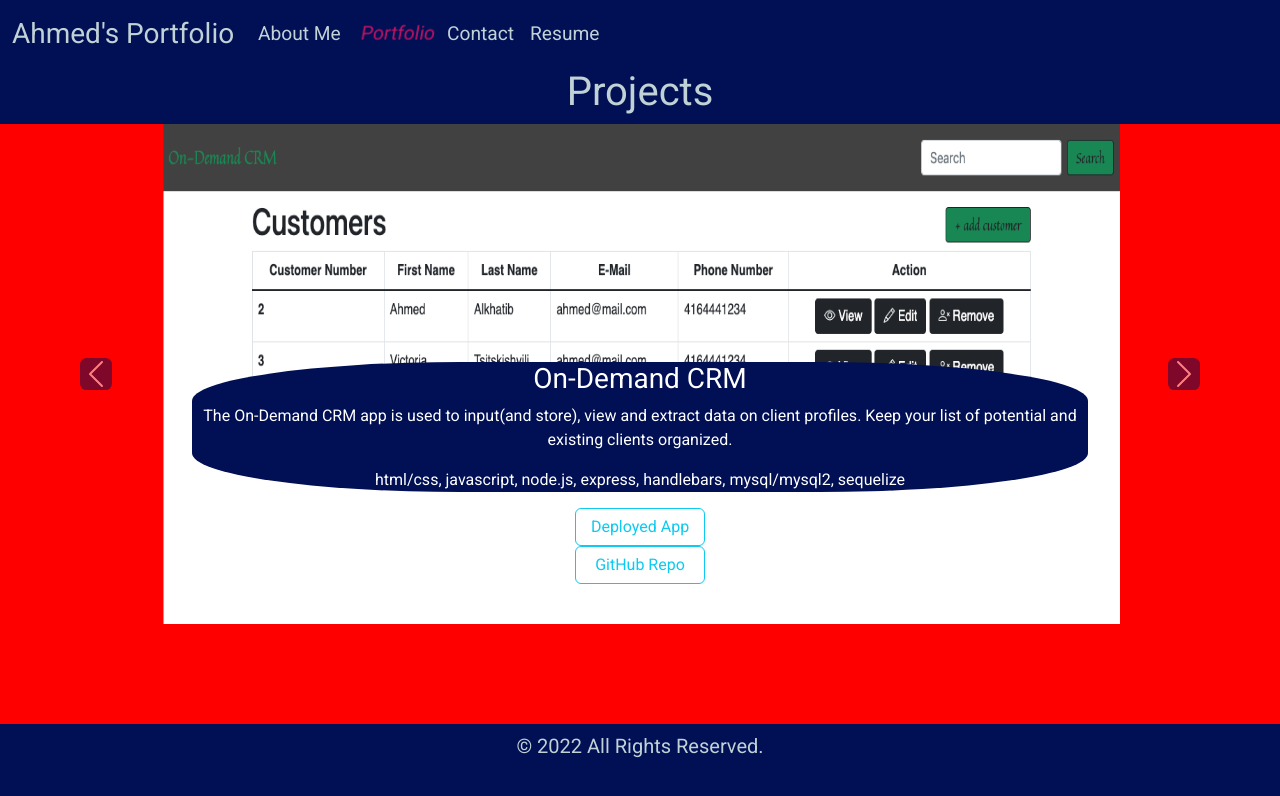
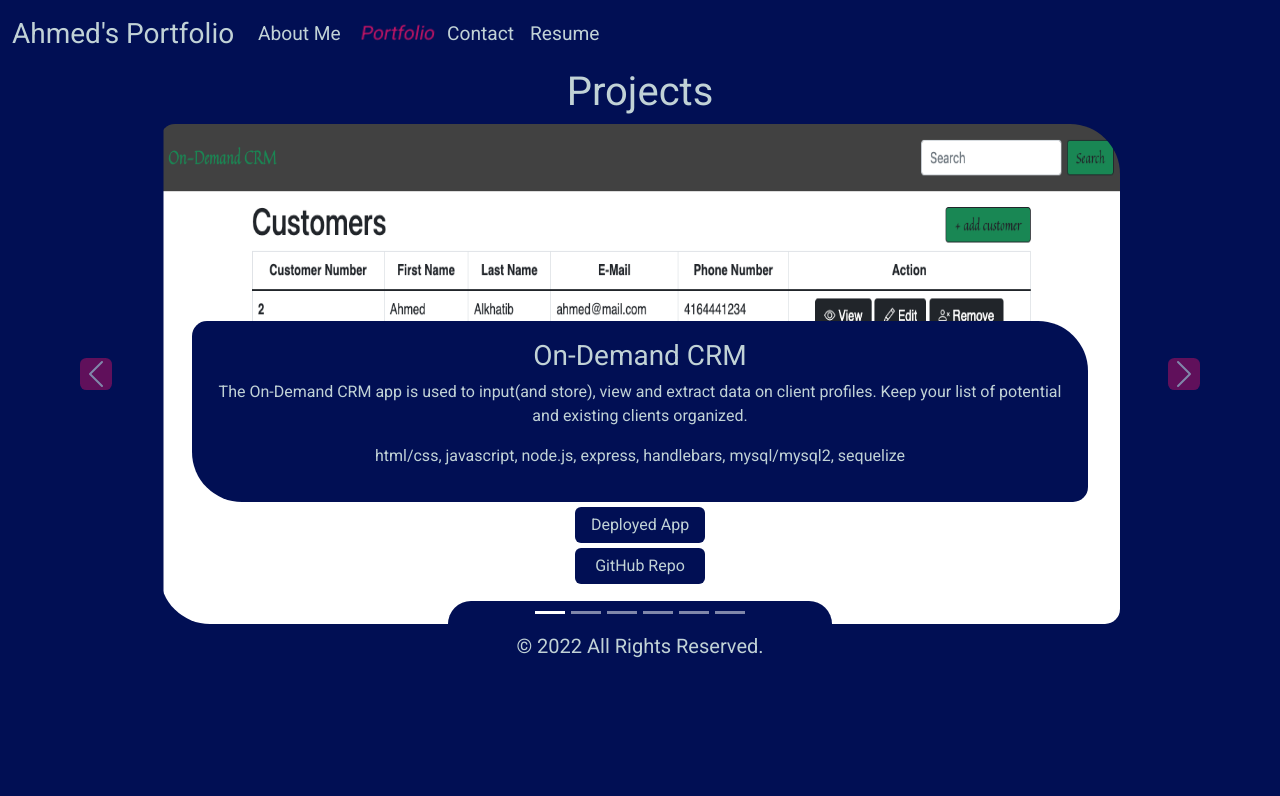
Before and after one commit to AhmedAlkh/react-portfolio, a React (Create React App) app in the folder my-app/: page / in a window 1280 px wide. Both pictures are taken after a click on the button "Portfolio". Shown: the top 796 px of the page. Built offline with nearby package versions, Linux system fonts and the light colour scheme.

Commit message:
carousel styling is nearly complete

```diff
--- a/my-app/public/styles.css
+++ b/my-app/public/styles.css
@@ -98,7 +98,7 @@
 .about-text {
   background-color: #010f54;
   padding: 3%;
-  border-radius: 15%;
+  border-radius: 15px 50px;
 }
 
 .picture-container {
@@ -125,17 +125,17 @@
 
 /* ----------------- Carousel ---------------- */
 
-.carousel-container {
+/* .carousel-container {
   background-color: red;
   height: 600px;
-}
+} */
 
 .img-container {
   text-align: center;
 }
 
 .carousel-control-next-icon, .carousel-control-prev-icon {
-  background-color: #010f54;
+  background-color: #bf1363;
   border-radius: 20%;
 }
 
@@ -143,16 +143,55 @@
     width: 75%;
     height: 500px;
     margin: auto;
+    border-radius: 15px 50px;
 }
 
 .info-container {
   background-color: #010f54;
-  border-radius: 30%;
+  border-radius: 15px 50px;
+  padding: 2%;
+  color: rgb(193, 210, 214);
+  margin: 0;
 }
 
 .app-link, .gh-link {
   width: 130px;
+  margin-top: 5px;
+  transition: transform 0.2s!important; /* Animation for zoom in effect */
 }
+
+.app-link:hover {
+  background-color: #bf1363!important;
+  transform: scale(
+    1.1
+  )!important;
+}
+
+.gh-link:hover {
+  background-color: #bf1363!important;
+  transform: scale(
+    1.1
+  )!important;
+}
+
+.btn, .btn-primary {
+  background-color: #010f54!important;
+  color: rgb(193, 210, 214)!important;
+  border: none!important;
+}
+
+div .carousel-indicators {
+  margin: 0 35% 0 35%;
+}
+
+.carousel-indicators{
+  background-color: #010f54;
+  border-radius: 25px 25px 0px 0px;
+}
+
+/* ----------------- Contact ---------------- */
+
+
 
 /* ----------------- Footer ---------------- */
 
--- a/my-app/src/components/Contact.js
+++ b/my-app/src/components/Contact.js
@@ -1,5 +1,64 @@
-// import React from "react";
+import React, { useState } from "react";
+import { validateEmail } from '../utils/helpers'
 
-function Contact() {}
+function Contact() {
+    const [formState, setFormState] = useState({ name: '', email: '', message: '' });
+    const [errorMessage, setErrorMessage] = useState('');
+    const { name, email, message } = formState;
+
+    const handleSubmit = (e) => {
+      e.preventDefault();
+      if (!errorMessage) {
+        console.log('Submit Form', formState);
+      }
+    };
+
+    const handleChange = (e) => {
+      if (e.target.name === 'email') {
+        const isValid = validateEmail(e.target.value);
+        if (!isValid) {
+          setErrorMessage('Your email is invalid.');
+        } else {
+          setErrorMessage('');
+        }
+      } else {
+        if (!e.target.value.length) {
+          setErrorMessage(`${e.target.name} is required.`);
+        } else {
+          setErrorMessage('');
+        }
+      }
+      if (!errorMessage) {
+        setFormState({ ...formState, [e.target.name]: e.target.value });
+        console.log('Handle Form', formState);
+      }
+    };
+
+    return (
+      <section>
+        <h1>Contact me</h1>
+        <form id="contact-form" onSubmit={handleSubmit}>
+          <div>
+            <label htmlFor="name">Name:</label><br></br>
+            <input type="text" name="name" defaultValue={name} onBlur={handleChange} />
+          </div>
+          <div>
+            <label htmlFor="email">Email address:</label>
+            <input type="email" name="email" defaultValue={email} onBlur={handleChange} />
+          </div>
+          <div>
+            <label htmlFor="message">Message:</label>
+            <textarea name="message" rows="5" defaultValue={message} onBlur={handleChange} />
+          </div>
+          {errorMessage && (
+            <div>
+              <p className="error-text">{errorMessage}</p>
+            </div>
+          )}
+          <button data-testid="button" type="submit">Submit</button>
+        </form>
+      </section>
+    );
+}
 
 export default Contact;
--- a/my-app/src/components/Portfolio.js
+++ b/my-app/src/components/Portfolio.js
@@ -92,9 +92,9 @@
 
   return (
     <section>
-      <div className="center">
+      {/* <div className="center"> */}
         <h1 className="portfolio-title">Projects</h1>
-      </div>
+      {/* </div> */}
 
 	  <div className="carousel-container">
         <Carousel slide>
--- a/my-app/src/components/Projects.js
+++ b/my-app/src/components/Projects.js
@@ -41,11 +41,11 @@
         	<p>{getTechUsed(techUsed)}</p>
 		</div>
 	<div className="btn-container">
-        <Button variant="outline-info" className="app-link" href={appLink} target="_blank" rel="noreferrer">
+        <Button className="app-link" href={appLink} target="_blank" rel="noreferrer">
           Deployed App
         </Button>
 		<br></br>
-        <Button variant="outline-info" className="gh-link" href={ghLink} target="_blank" rel="noreferrer">
+        <Button className="gh-link" href={ghLink} target="_blank" rel="noreferrer">
           GitHub Repo
         </Button>
 		</div>
```
Also changed, not shown: my-app/src/utils/helpers.js (renamed from my-app/utils/helpers.js), 1 other file (tests, documents, lock files or other folders).
